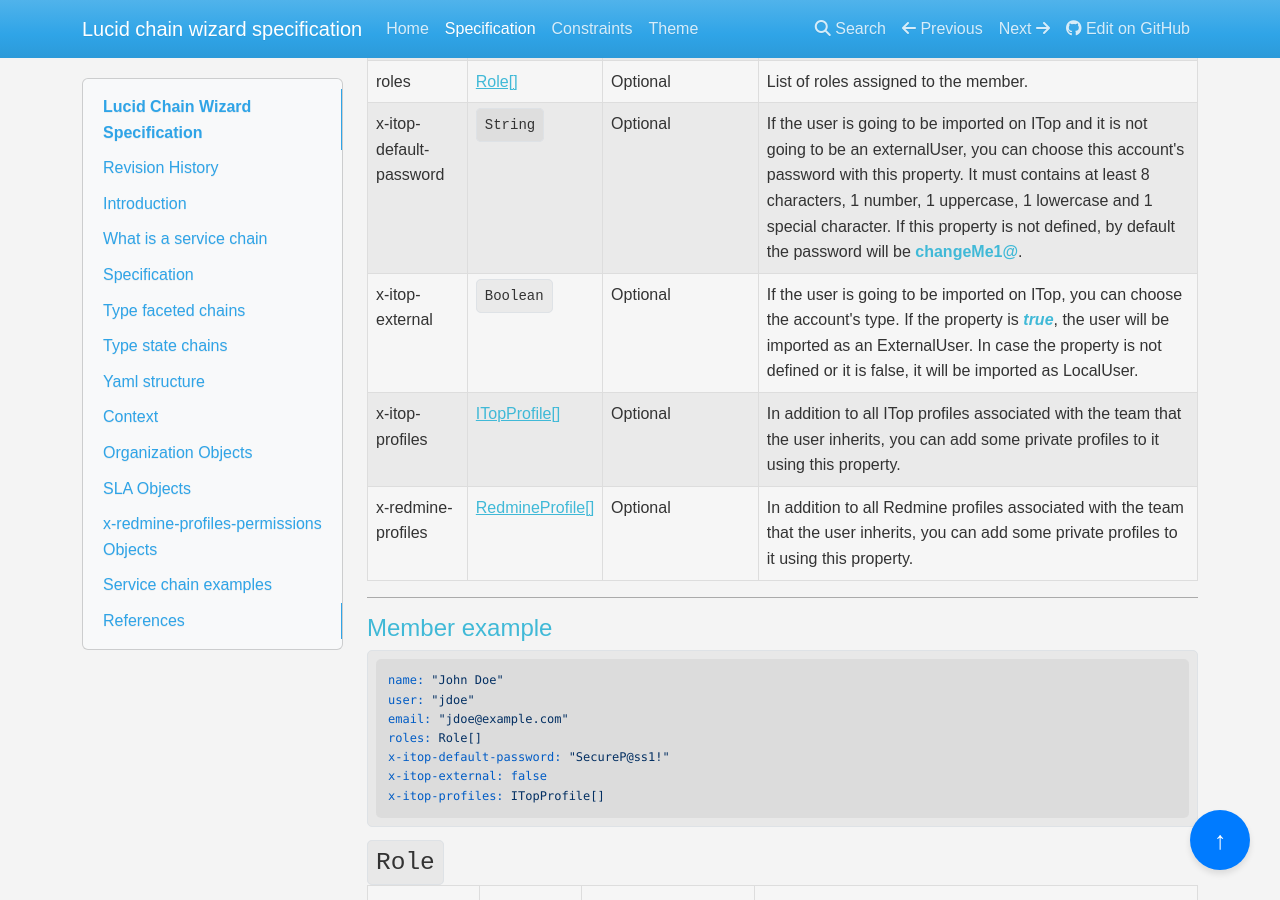
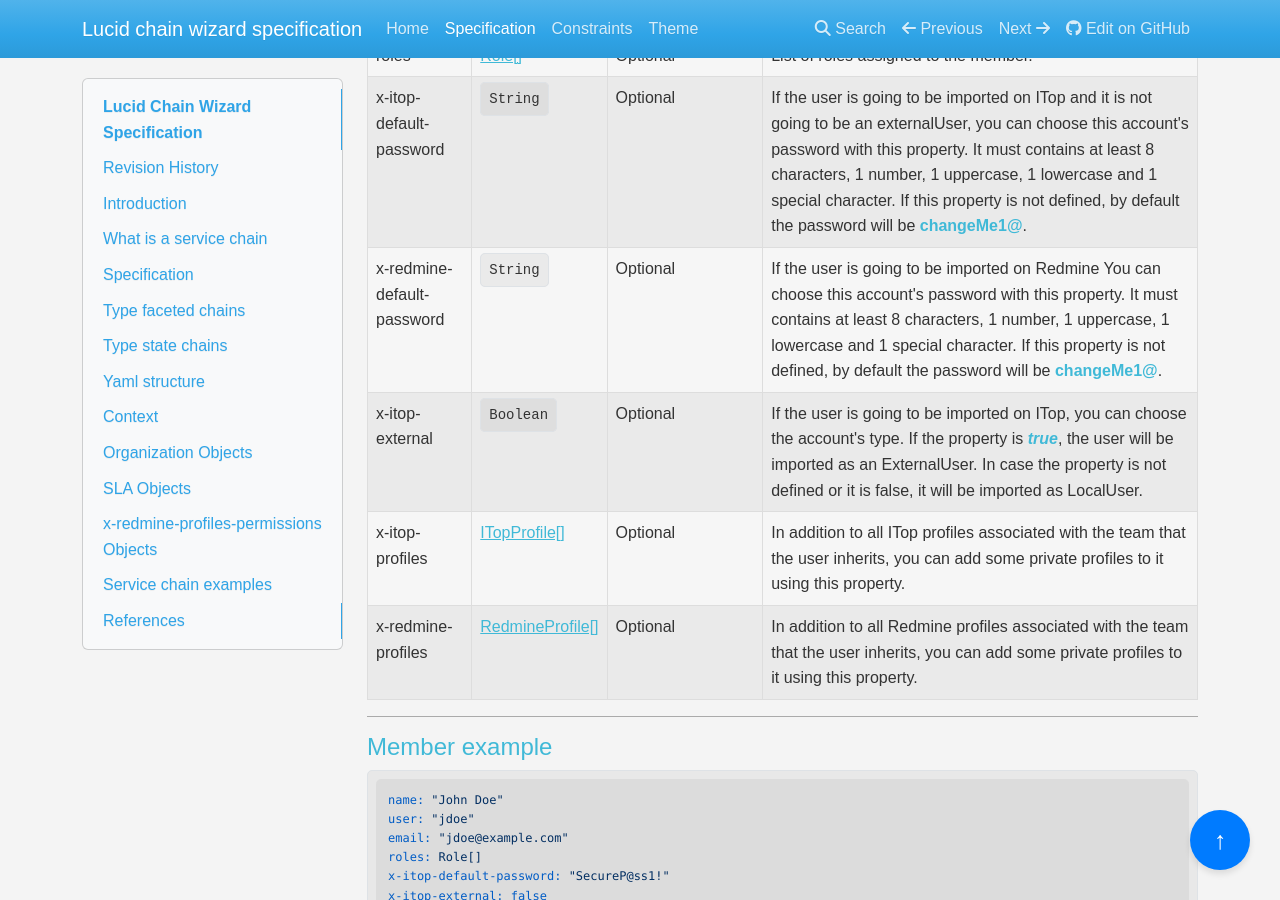
Before and after one commit to lucidchain/specs, an MkDocs documentation site: the page built from docs/Specification.md, in a window 1280 px wide and 900 px high, scrolled down 12355 px. Built offline with MkDocs 1.6.1, drawn with Linux system fonts in a browser that asks for light colours; nearby versions of some CDN libraries.

Commit message:
docs: add x-redmine-default-password prop

```diff
--- a/docs/Specification.md
+++ b/docs/Specification.md
@@ -373,6 +373,7 @@
 | email       | `String`                         | **Required**       | Email of the team member. |
 | roles       | [Role[]](#role)   | Optional       | List of roles assigned to the member. |
 | x-itop-default-password       | `String`   | Optional       | If the user is going to be imported on ITop and it is not going to be an externalUser, you can choose this account's password with this property. It must contains at least 8 characters, 1 number, 1 uppercase, 1 lowercase and 1 special character. If this property is not defined, by default the password will be **changeMe1@**. |
+| x-redmine-default-password       | `String`   | Optional       | If the user is going to be imported on Redmine You can choose this account's password with this property. It must contains at least 8 characters, 1 number, 1 uppercase, 1 lowercase and 1 special character. If this property is not defined, by default the password will be **changeMe1@**. |
 | x-itop-external       | `Boolean`   | Optional       | If the user is going to be imported on ITop, you can choose the account's type. If the property is ***true***, the user will be imported as an ExternalUser. In case the property is not defined or it is false, it will be imported as LocalUser. |
 | x-itop-profiles     | [ITopProfile[]](#itopprofile) | Optional       | In addition to all ITop profiles associated with the team that the user inherits, you can add some private profiles to it using this property. |
 | x-redmine-profiles     | [RedmineProfile[]](#redmineProfile) | Optional       | In addition to all Redmine profiles associated with the team that the user inherits, you can add some private profiles to it using this property. |
```
Also changed, not shown: docs/img/LCWSpec-ServiceChainModel.png.
